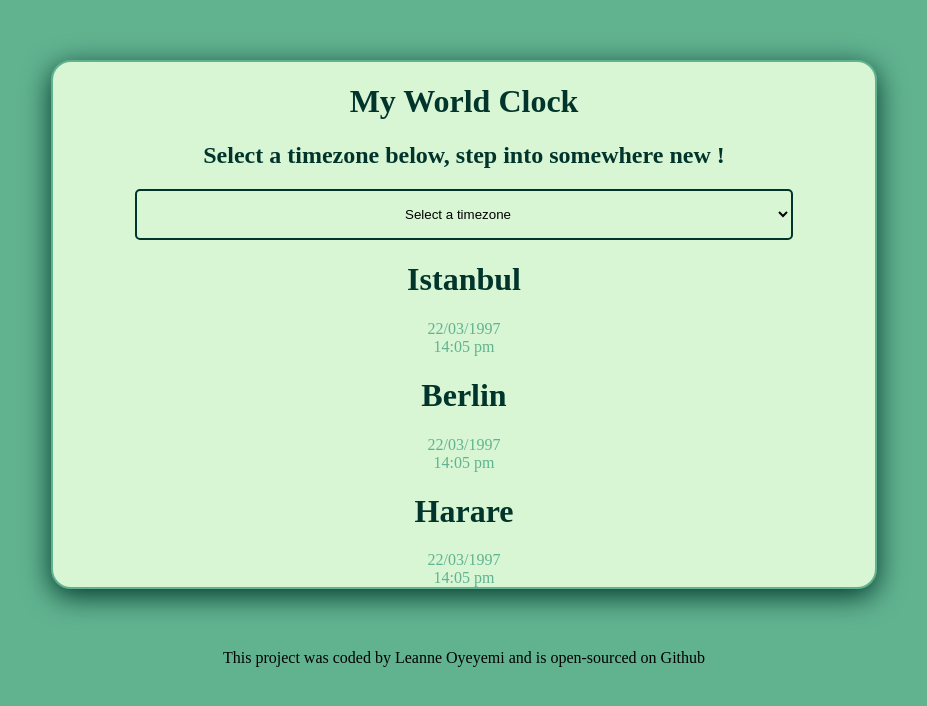
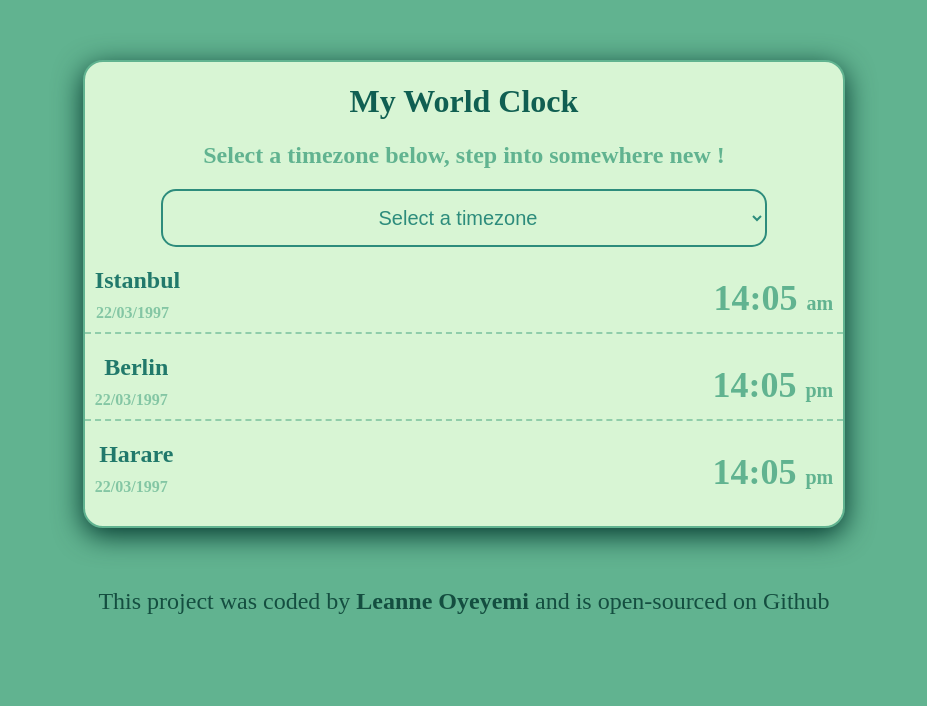
Before and after one commit to Tem-Tech/world-clock, a plain HTML site: page final-project.html in a window 1280 px wide. Shown: the whole page, without its empty margins (176-1103 px from the left). Drawn offline with nearby package versions, Linux system fonts and the light colour scheme.

Commit message:
additional styling

```diff
--- a/final-project.html
+++ b/final-project.html
@@ -24,25 +24,32 @@
       <div class="homepage">
         <div class="cities">
           <div class="city" id="Istanbul">
-            <h1>Istanbul</h1>
-            <div class="date">22/03/1997</div>
-            <div class="time">14:05 pm</div>
+            <div>
+              <h2>Istanbul</h2>
+              <div class="date">22/03/1997</div>
+            </div>
+            <div class="time">14:05 <small>am</small></div>
           </div>
           <div class="city" id="Berlin">
-            <h1>Berlin</h1>
-            <div class="date">22/03/1997</div>
-            <div class="time">14:05 pm</div>
+            <div>
+              <h2>Berlin</h2>
+              <div class="date">22/03/1997</div>
+            </div>
+            <div class="time">14:05 <small>pm</small></div>
           </div>
           <div class="city" id="Harare">
-            <h1>Harare</h1>
-            <div class="date">22/03/1997</div>
-            <div class="time">14:05 pm</div>
+            <div>
+              <h2>Harare</h2>
+              <div class="date">22/03/1997</div>
+            </div>
+            <div class="time">14:05 <small>pm</small></div>
           </div>
         </div>
       </div>
     </div>
     <footer>
-      This project was coded by Leanne Oyeyemi and is open-sourced on Github
+      This project was coded by <strong>Leanne Oyeyemi</strong> and is
+      open-sourced on Github
     </footer>
     <script src="src/index.js"></script>
   </body>
--- a/src/style.css
+++ b/src/style.css
@@ -6,28 +6,63 @@ body {
 .container {
   text-align: center;
   border-radius: 20px;
-  max-width: 65%;
+  max-width: 60%;
   margin: 60px auto;
   background: #d8f5d4;
-  color: #61b390;
+  color: rgb(97, 179, 144);
   border: 2px solid;
-  box-shadow: #01352c 0px 7px 29px 0px;
+  box-shadow: rgb(1, 53, 44) 0px 7px 29px 0px;
 }
+
 h1 {
-  color: #01352c;
+  color: rgb(16, 95, 82);
 }
 h2 {
-  color: #01352c;
+  color: rgb(97, 179, 144);
 }
 select {
   display: block;
   margin: 0 auto;
   padding: 15px;
+  font-size: 20px;
   text-align: center;
   width: 80%;
-  border: 2px solid #01352c;
-  border-radius: 5px;
+  border: 2px solid #2d8c7c;
+  color: #2d8c7c;
+  border-radius: 15px;
+}
+.city {
+  display: flex;
+  justify-content: space-between;
+  margin: 20px 0;
+  border-bottom: 2px dashed rgb(97, 179, 144, 0.6);
+}
+
+.city h2 {
+  color: rgb(33, 121, 107);
+  margin: 0 0 0 10px;
+}
+.city:last-child {
+  border: none;
+}
+.time {
+  font-size: 36px;
+  font-weight: bold;
+  margin: 10px;
+}
+.time small {
+  font-size: 20px;
+  line-height: 35px;
+}
+.date {
+  opacity: 0.7;
+  font-weight: bold;
+  margin: 10px;
 }
 #timezone {
   background-color: #d8f5d4;
 }
+footer {
+  font-size: 24px;
+  color: rgb(1, 53, 44, 0.8);
+}
```
